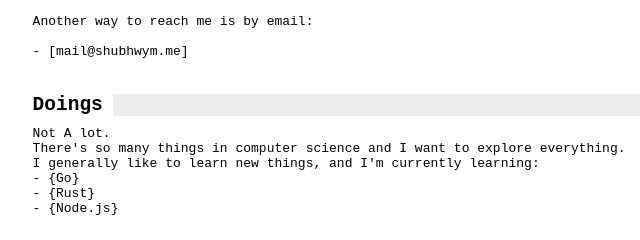
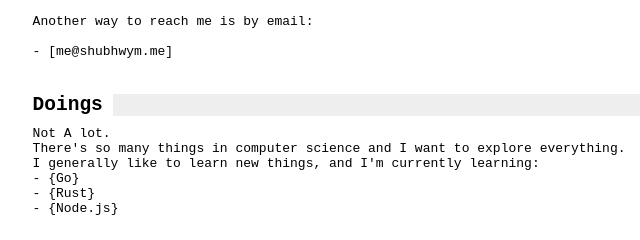
Before and after one commit to shoebham/shoebham.github.io, a plain HTML site: page about/index.html in a window 1280 px wide. Shown: the part 453-693 px from the top of the page, 264-904 px from the left. Drawn offline with Linux system fonts and the light colour scheme.

Commit message:
update email

```diff
--- a/about/index.html
+++ b/about/index.html
@@ -142,7 +142,7 @@ I'm reachable using the nickname @shubhwym or @shoebham (whichevers available, i
 
 Another way to reach me is by email:
 
-- <a href="mailto:shubh@shubhwym.me">mail@shubhwym.me</a>
+- <a href="mailto:me@shubhwym.me">me@shubhwym.me</a>
 
 </pre>
             <span id="doings"></span>
```
Also changed, not shown: about/README.md.
